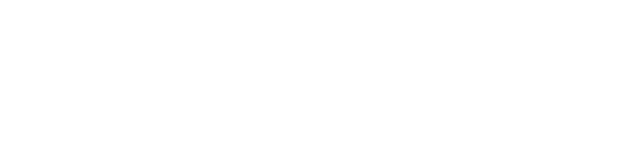
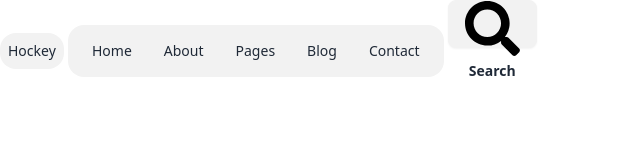
Before and after one commit to nahidf247/a3-hockey, a plain HTML site: page index.html in a window 1280 px wide. Shown: the whole page, without its empty margins (0-640 px from the left). Drawn offline with nearby package versions, Linux system fonts and the light colour scheme.

Commit message:
nav part

```diff
--- a/index.html
+++ b/index.html
@@ -1,13 +1,35 @@
 <!DOCTYPE html>
 <html lang="en">
+
 <head>
     <meta charset="UTF-8">
     <meta name="viewport" content="width=device-width, initial-scale=1.0">
     <link href="https://cdn.jsdelivr.net/npm/daisyui@4.6.0/dist/full.min.css" rel="stylesheet" type="text/css" />
-<script src="https://cdn.tailwindcss.com"></script>
+    <script src="https://cdn.tailwindcss.com"></script>
     <title>Hockey</title>
 </head>
+
 <body>
+    <div class="nav-part">
+        <p class="menu menu-horizontal lg:menu-horizontal bg-base-200 rounded-box">Hockey</p>
+        <ul class="menu menu-horizontal lg:menu-horizontal bg-base-200 rounded-box">
+            <li><a>Home</a></li>
+            <li><a>About</a></li>
+            <li><a>Pages</a></li>
+            <li><a>Blog</a></li>
+            <li><a>Contact</a></li>
+        </ul>
+        <button class="btn">
+            <svg xmlns="http://www.w3.org/2000/svg"
+                viewBox="0 0 512 512"><!--!Font Awesome Free 6.5.1 by @fontawesome - https://fontawesome.com License - https://fontawesome.com/license/free Copyright 2024 Fonticons, Inc.-->
+                <path
+                    d="M505 442.7L405.3 343c-4.5-4.5-10.6-7-17-7H372c27.6-35.3 44-79.7 44-128C416 93.1 322.9 0 208 0S0 93.1 0 208s93.1 208 208 208c48.3 0 92.7-16.4 128-44v16.3c0 6.4 2.5 12.5 7 17l99.7 99.7c9.4 9.4 24.6 9.4 33.9 0l28.3-28.3c9.4-9.4 9.4-24.6 .1-34zM208 336c-70.7 0-128-57.2-128-128 0-70.7 57.2-128 128-128 70.7 0 128 57.2 128 128 0 70.7-57.2 128-128 128z" />
+            </svg>
+            <div>Search</div>
+        </button>
+
+    </div>
 
 </body>
+
 </html>
```
